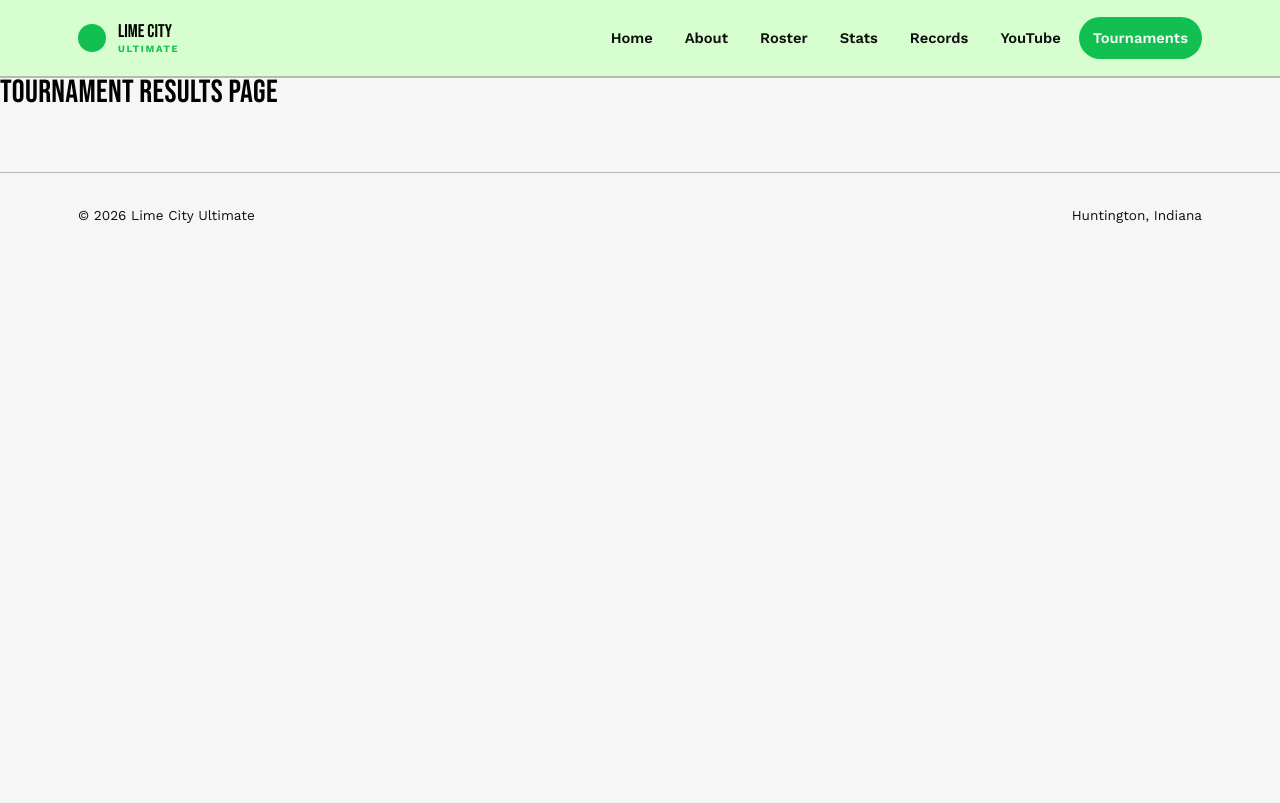
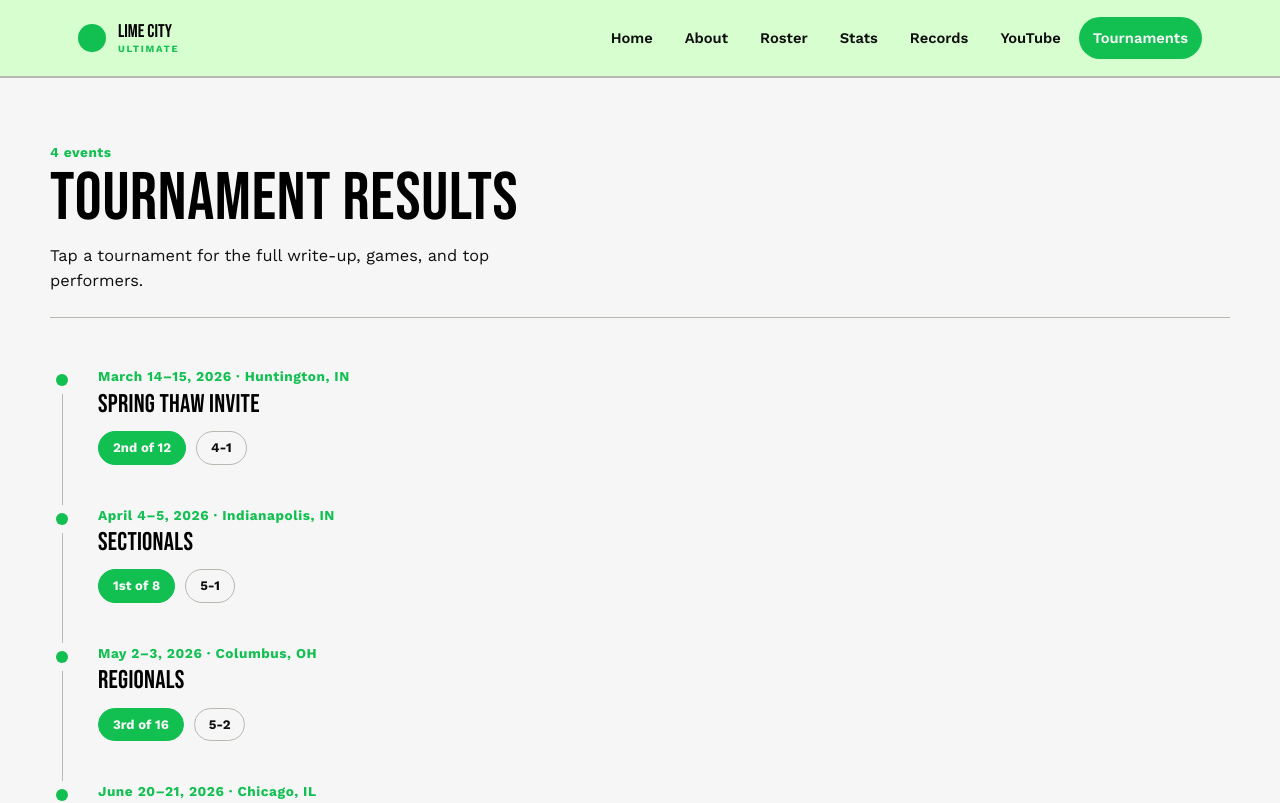
Before and after one commit to HarrisonNiswander/LimeCityUltimate, a React (Vite) app in the folder limeCityUltimate/: page /tournaments in a window 1280 px wide. Shown: the top 803 px of the page. Built offline with nearby package versions, Linux system fonts and the light colour scheme.

Commit message:
tournament page + styling

```diff
--- a/limeCityUltimate/src/pages/TournamentDetail.jsx
+++ b/limeCityUltimate/src/pages/TournamentDetail.jsx
@@ -1,10 +1,68 @@
-function TournamentDetail() {
-    return (
+import { useParams, Link, Navigate } from 'react-router-dom'
+import tournaments from '../data/tournaments.js'
+import games from '../data/games.js'
+import './styles/TournamentResults.css'
+
+export default function TournamentDetail() {
+  const { tournamentId } = useParams()
+  const tournament = tournaments.find((t) => t.id === tournamentId)
+
+  if (!tournament) return <Navigate to="/tournaments" replace />
+
+  const tournamentGames = games.filter((g) => g.tournament === tournament.name)
+
+  return (
+    <div className="page wrap">
+      <Link to="/tournaments" className="btn btn-ghost" style={{ marginBottom: 32 }}>← All tournaments</Link>
+
+      <div className="page-head">
         <div>
-            <h1>Tournament Detail Page</h1>
+          <span className="page-kicker">{tournament.date} · {tournament.location}</span>
+          <h1>{tournament.name}</h1>
+        </div>
+        <div className="tourney-tags">
+          <span className="tourney-tag tourney-tag-accent">{tournament.finish}</span>
+          <span className="tourney-tag">{tournament.record}</span>
+        </div>
+      </div>
 
-        </div>
-    );
+      <p style={{ color: 'var(--cream)', lineHeight: 1.7, maxWidth: '65ch', marginBottom: 40 }}>
+        {tournament.notes}
+      </p>
+
+      {tournamentGames.length > 0 && (
+        <>
+          <h2 className="records-sub-head">Games at this tournament</h2>
+          <div className="game-list" style={{ marginBottom: 40 }}>
+            {tournamentGames.map((g) => (
+              <Link to={`/stats/${g.id}`} key={g.id} className="game-row">
+                <span className={`game-result game-result-${g.result === 'W' ? 'win' : 'loss'}`}>
+                  {g.result}
+                </span>
+                <span className="game-row-main">
+                  <strong>vs. {g.opponent}</strong>
+                  <span className="game-row-sub">Full box score</span>
+                </span>
+                <span className="game-row-score">{g.score}</span>
+                <span className="game-row-date">
+                  {new Date(g.date).toLocaleDateString('en-US', { month: 'short', day: 'numeric' })}
+                </span>
+                <span aria-hidden="true" className="game-row-arrow">→</span>
+              </Link>
+            ))}
+          </div>
+        </>
+      )}
+
+      <h2 className="records-sub-head">Top performers</h2>
+      <div className="stat-directory" style={{ gridTemplateColumns: '1fr' }}>
+        {tournament.topPerformers.map((p) => (
+          <div className="stat-directory-item" key={p.name} style={{ cursor: 'default' }}>
+            <span>{p.name}</span>
+            <span className="stat-directory-note" style={{ marginLeft: 'auto' }}>{p.line}</span>
+          </div>
+        ))}
+      </div>
+    </div>
+  )
 }
-
-export default TournamentDetail;
--- a/limeCityUltimate/src/pages/TournamentResults.jsx
+++ b/limeCityUltimate/src/pages/TournamentResults.jsx
@@ -1,10 +1,38 @@
-function TournamentResults() {
-    return (
+import { Link } from 'react-router-dom'
+import tournaments from '../data/tournaments.js'
+import './styles/TournamentResults.css'
+
+export default function TournamentResults() {
+  return (
+    <div className="page wrap">
+      <div className="page-head">
         <div>
-            <h1>Tournament Results Page</h1>
+          <span className="page-kicker">{tournaments.length} events</span>
+          <h1>Tournament results</h1>
+          <p className="page-sub" style={{ marginTop: 12 }}>
+            Tap a tournament for the full write-up, games, and top performers.
+          </p>
+        </div>
+      </div>
 
-        </div>
-    );
+      <div className="tourney-timeline">
+        {tournaments.map((t, i) => (
+          <div className="tourney-item" key={t.id}>
+            <div className="tourney-marker">
+              <span className="disc" style={{ width: 12, height: 12 }} />
+              {i !== tournaments.length - 1 && <span className="tourney-line" />}
+            </div>
+            <Link to={`/tournaments/${t.id}`} className="tourney-content tourney-content-link">
+              <span className="page-kicker">{t.date} · {t.location}</span>
+              <h2 style={{ fontSize: '1.6rem', color: 'var(--cream)', marginTop: 6 }}>{t.name}</h2>
+              <div className="tourney-tags">
+                <span className="tourney-tag tourney-tag-accent">{t.finish}</span>
+                <span className="tourney-tag">{t.record}</span>
+              </div>
+            </Link>
+          </div>
+        ))}
+      </div>
+    </div>
+  )
 }
-
-export default TournamentResults;
--- /dev/null
+++ b/limeCityUltimate/src/pages/styles/TournamentResults.css
@@ -0,0 +1,61 @@
+.tourney-timeline {
+  display: flex;
+  flex-direction: column;
+}
+
+.tourney-item {
+  display: grid;
+  grid-template-columns: 24px 1fr;
+  gap: 24px;
+}
+
+.tourney-marker {
+  display: flex;
+  flex-direction: column;
+  align-items: center;
+  padding-top: 8px;
+}
+
+.tourney-line {
+  flex: 1;
+  width: 1px;
+  background: var(--turf-line);
+  margin-top: 8px;
+}
+
+.tourney-content {
+  padding-bottom: 40px;
+}
+
+.tourney-content-link {
+  display: block;
+  border-radius: 4px;
+  padding: 16px 18px;
+  margin: -16px -18px 24px;
+  transition: background 0.15s ease;
+}
+
+.tourney-content-link:hover {
+  background: var(--ink-soft);
+}
+
+.tourney-tags {
+  display: flex;
+  gap: 10px;
+  margin-top: 14px;
+}
+
+.tourney-tag {
+  padding: 6px 14px;
+  border-radius: 999px;
+  font-size: 0.82rem;
+  font-weight: 700;
+  border: 1px solid var(--turf-line);
+  color: var(--muted);
+}
+
+.tourney-tag-accent {
+  background: var(--accent);
+  color: var(--ink);
+  border-color: var(--accent);
+}
```
